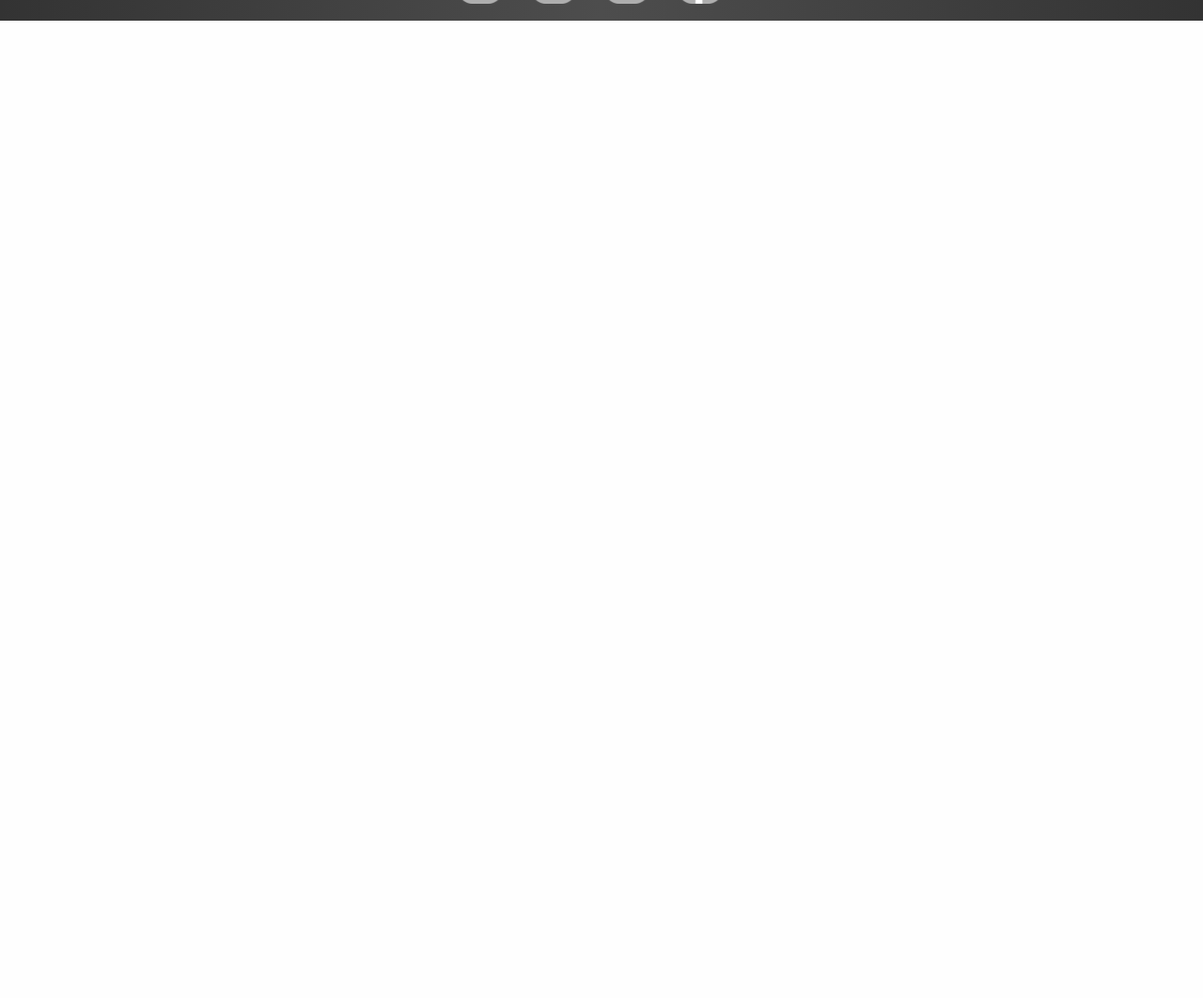
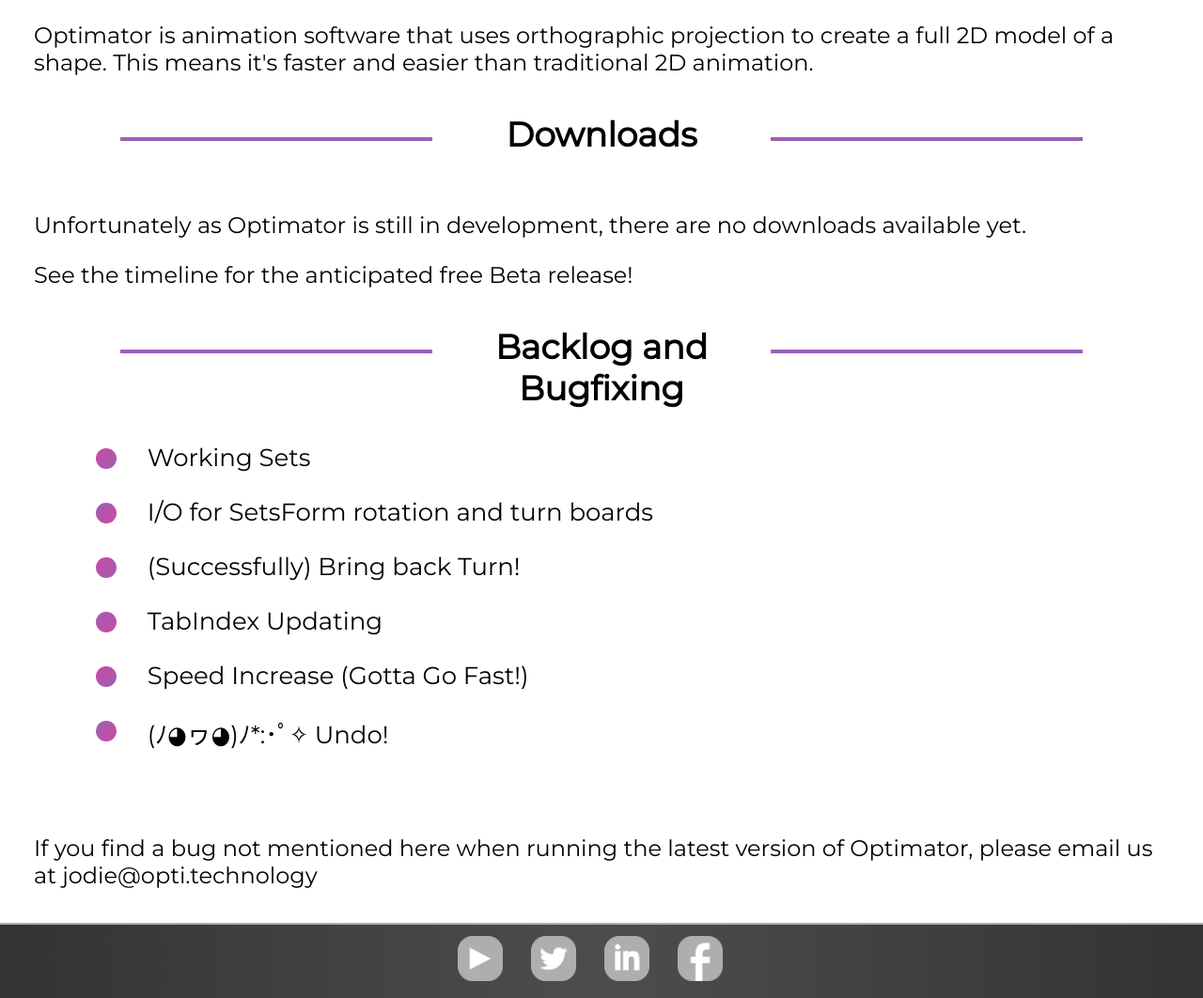
Before and after one commit to JodieMM/OptiSite, a PHP site: page /optimator in a window 1280 px wide. Shown: the part 1007-2069 px from the top of the page at 94% size. Before the commit the page ends 1029 px from the top, so only its background shows below. Run offline with PHP 8.4, Linux system fonts and the light colour scheme.

Commit message:
Optimator Page filled in, future content commented out

```diff
--- a/Design/SectorConstants/header.php
+++ b/Design/SectorConstants/header.php
@@ -9,6 +9,8 @@
 	<link href="Design/header.css" rel="stylesheet" type="text/css"/>
     <link href="Design/style.css" rel="stylesheet" type="text/css"/>
 	<link href="Design/timeline.css" rel="stylesheet" type="text/css"/>
+	<link href="Design/list.css" rel="stylesheet" type="text/css"/>
+	<link href="Design/signup.css" rel="stylesheet" type="text/css"/>
 	<link href="Design/special.css" rel="stylesheet" type="text/css"/>
 
 	<!-- Fonts -->
--- /dev/null
+++ b/Design/list.css
@@ -0,0 +1,24 @@
+/*--- LIST STYLES ---*/
+
+.list{
+	margin-left: 10%;
+	font-size: 26px;
+	padding-bottom: 1em;
+}
+
+.list:before{
+	position: absolute;
+	width: 22px;
+	height: 22px;
+	left: 8%;
+	margin-top: 0.22em;
+	border-radius: 11px;
+	background-color: #9a61b2;
+	background: linear-gradient(to bottom right, #9a61b2, #d147a3);
+	content: "";
+}
+
+.list:nth-child(even):before{
+	background-color: #d147a3;
+	background: linear-gradient(to bottom right, #d147a3, #9a61b2);
+}
--- a/Design/style.css
+++ b/Design/style.css
@@ -106,8 +106,9 @@ a.button:hover{
 	transform: scale(1.05, 1.05);
 }
 
-br{
-	margin: 1em;
+.break{
+	display: block;
+	height: 40px;
 }
 
 
--- a/optimator.php
+++ b/optimator.php
@@ -11,13 +11,41 @@
 				<p> Simple 2D Animation Software </p>
 			</div>
 		</div>
-		<div class="middle">
+		<div class="middle full">
 			<h1> Optimator </h1>
-			<p> Information on Optimator, including Download, will go here. </p>
-			<p> Also includes a backlog and list of known bugs </p>
-			<p> As well as downloads </p>
-			<p> And tutorials </p>
-			<img src="Design/Images/coverbg.png" alt="Lily on the phone">
+
+			<iframe class="yt" src="https://www.youtube.com/embed/a9-X-TDy3ZA" frameborder="0" allow="accelerometer; autoplay; encrypted-media; gyroscope; picture-in-picture" allowfullscreen></iframe>
+
+			<p> Optimator is animation software that uses orthographic projection to
+			create a full 2D model of a shape. This means it's faster and easier than traditional
+			2D animation.</p>
+
+			<div class="break"></div>
+			<h1> Downloads </h1>
+			<p> Unfortunately as Optimator is still in development, there are no downloads available yet.</p>
+			<p> See the timeline for the anticipated free Beta release! </p>
+			<!--<a class="button">Beta Download</a>
+			<div class="inputline">
+				<button>Latest Version Download</button>
+			</div>-->
+
+			<!--<div class="break"></div>
+			<h1> Tutorials </h1>
+			<p> See Optimator in work and learn new techniques with the official video tutorials! </p>
+			<a class="button">Tutorial Playlist</a>-->
+
+			<div class="break"></div>
+			<h1> Backlog and Bugfixing </h1>
+
+			<div class="list">Working Sets</div>
+			<div class="list">I/O for SetsForm rotation and turn boards</div>
+			<div class="list">(Successfully) Bring back Turn!</div>
+			<div class="list">TabIndex Updating</div>
+			<div class="list">Speed Increase (Gotta Go Fast!)</div>
+			<div class="list">(ﾉ◕ヮ◕)ﾉ*:･ﾟ✧ Undo!</div>
+
+			<div class="break"></div>
+			<p> If you find a bug not mentioned here when running the latest version of Optimator, please email us at jodie@opti.technology </p>
 		</div>
 	</section>
 
--- a/our_policies.php
+++ b/our_policies.php
@@ -18,7 +18,7 @@
 			<a class="button" href="privacy_policy">Privacy Policy</a></p>
 			<img src="Design/Images/coverbg.png" alt="Lily making the motion for 'shh'">
 
-			<p></p><p></p>
+			<div class="break"></div>
 			<h1> Terms and Conditions </h1>
 			<p> When you download any software from Opti, you must accept the Terms and Conditions of use
 			for that software. You can peruse these below.
```
Also changed, not shown: Design/signup.css (added, +56 -0 lines), Design/special.css (+7 -52 lines).
